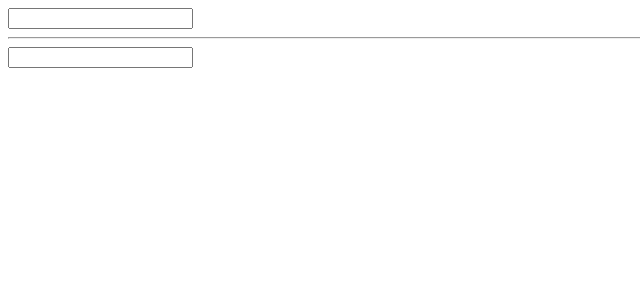
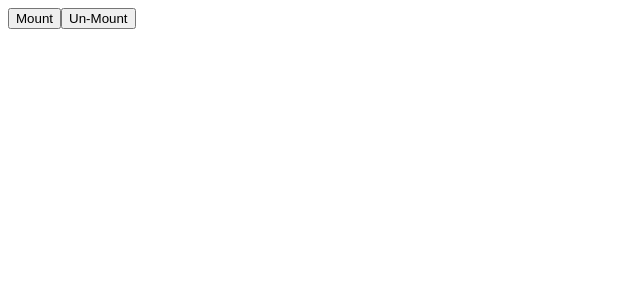
Before and after one commit to IggHub/react-todo, a React (Create React App) app: page / in a window 1280 px wide. Shown: the top 300 px of the page, without its empty margins (0-640 px from the left). Built offline with nearby package versions, Linux system fonts and the light colour scheme.

Commit message:
react lifecycle

```diff
--- /dev/null
+++ b/src/LifeCycle.js
@@ -0,0 +1,52 @@
+import React from 'react';
+import ReactDOM from 'react-dom';
+
+class LifeCycleApp extends React.Component{
+  constructor(){
+    super();
+    this.state = {
+      val: 0
+    };
+    this.update = this.update.bind(this);
+  }
+  update(e){
+    this.setState({
+      val: this.state.val + 1
+    })
+  }
+  componentWillMount(){
+    console.log('componentWillMount');
+  }
+  componentDidMount(){
+    console.log('componentDidMount!');
+  }
+  componentWillUnmount(){
+    console.log('componentWillUnmount');
+  }
+  render(){
+    console.log('render!');
+    return(
+      <button onClick={this.update}>Val: {this.state.val}</button>
+    )
+  }
+}
+
+class Wrapper extends React.Component{
+  mount(){
+    ReactDOM.render(<LifeCycleApp />, document.getElementById('a'));
+  }
+  unmount(){
+    ReactDOM.unmountComponentAtNode(document.getElementById('a'));
+  }
+  render(){
+    return (
+      <div>
+        <button onClick={this.mount.bind(this)}>Mount</button>
+        <button onClick={this.unmount.bind(this)}>Un-Mount</button>
+        <div id="a"></div>
+      </div>
+    )
+  }
+}
+
+export default Wrapper;
--- a/src/Ref.js
+++ b/src/Ref.js
@@ -1,5 +1,4 @@
 import React from 'react';
-import ReactDOM from 'react-dom';
 
 class RefApp extends React.Component {
   constructor(){
--- a/src/index.js
+++ b/src/index.js
@@ -1,9 +1,12 @@
 import React from 'react';
 import ReactDOM from 'react-dom';
+/*
 import App from './App';
 import ButtonApp from './Button';
 import TitleApp from './Title';
 import SyntheticEventApp from './SyntheticEvent';
 import RefApp from './Ref';
+*/
+import Wrapper from './LifeCycle';
 
-ReactDOM.render(<RefApp />, document.getElementById('root'))
+ReactDOM.render(<Wrapper />, document.getElementById('root'))
```
